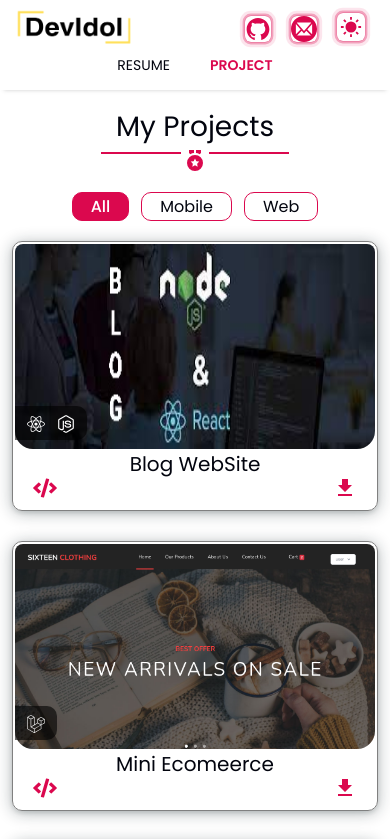
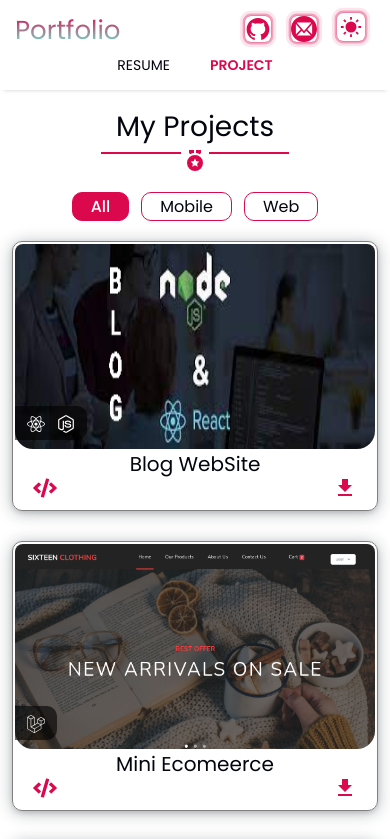
Before and after one commit to DevIdol/resume, a React (Create React App) app: page /project in a window 390 px wide. Shown: the top 839 px of the page. Built offline with nearby package versions, Linux system fonts and the light colour scheme.

Commit message:
Modified

```diff
--- a/public/index.html
+++ b/public/index.html
@@ -15,7 +15,7 @@
       integrity="sha384-1BmE4kWBq78iYhFldvKuhfTAU6auU8tT94WrHftjDbrCEXSU1oBoqyl2QvZ6jIW3"
       crossorigin="anonymous"
     />
-    <title>DevIdol</title>
+    <title>Portfolio OF Ha Shing Thang</title>
   </head>
   <body>
     <div id="root"></div>
--- a/src/Components/NavBar/NavLeft.jsx
+++ b/src/Components/NavBar/NavLeft.jsx
@@ -1,15 +1,11 @@
-import React, { Fragment, useContext } from "react";
-import darklogo from "../../assets/dark.png";
-import lightlogo from "../../assets/light.png";
-import { ThemeContext } from "../../Context/ThemeContext";
-import classes from "./NavLeft.module.css"
+import React, { Fragment } from "react";
+
+import classes from "./NavLeft.module.css";
 
 const NavLeft = () => {
-  const [{ theme }] = useContext(ThemeContext);
-  const logo = theme === "dark" ? lightlogo : darklogo;
   return (
     <Fragment>
-      <img className={classes.logo} src={logo} alt="" />
+      <h1 className={classes.navLeft}>Portfolio</h1>
     </Fragment>
   );
 };
--- a/src/Components/NavBar/NavLeft.module.css
+++ b/src/Components/NavBar/NavLeft.module.css
@@ -1,10 +1,12 @@
-.logo {
-  width: 120px;
-  height: auto;
+.navLeft {
+  font-size: 26px;
+  background: -webkit-linear-gradient(#db084e, #65fcdb);
+  background-clip: text;
+  -webkit-text-fill-color: transparent;
 }
 
 @media screen and (max-width: 510px) {
-  .logo {
-    margin-top: -36px;
+  .navLeft {
+    margin-top: -20px;
   }
 }
--- a/src/Components/PortFolio/Portfolio.jsx
+++ b/src/Components/PortFolio/Portfolio.jsx
@@ -6,7 +6,7 @@ import PortfolioButton from "./PortfolioButton";
 import Footer from "../Footer/Footer";
 const Portfolio = () => {
   useEffect(() => {
-    document.title = "DevIdol | Projects"
+    document.title = "Portfolio | Projects"
     window.scrollTo(0, 0);
   }, []);
   return (
--- a/src/Components/Resume/Home.jsx
+++ b/src/Components/Resume/Home.jsx
@@ -6,7 +6,7 @@ import Footer from "../Footer/Footer";
 
 const Home = () => {
   useEffect(()=> {
-    document.title = "DevIdol | Resume"
+    document.title = "Portfolio | Resume"
     window.scrollTo(0, 0)
   },[])
   return (
```
